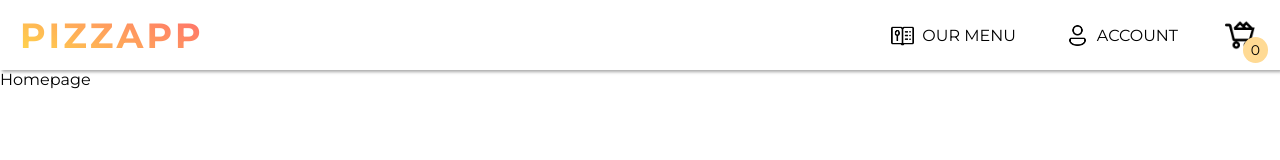
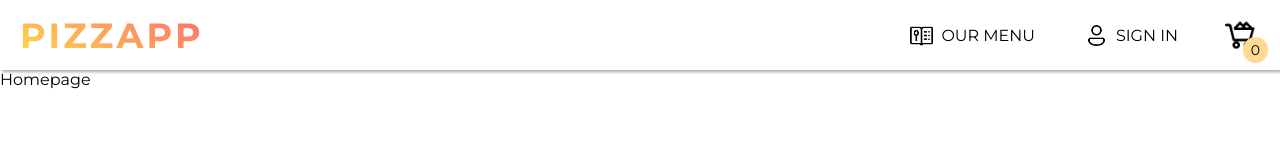
Before and after one commit to Ironessence/pizzapp, a React (Create React App) app: page / in a window 1280 px wide. Shown: the top 160 px of the page. Built offline with nearby package versions, Linux system fonts and the light colour scheme; no server answers.

Commit message:
finished pretty much everything, need to add data for pizzas and finish homepage

```diff
--- a/src/components/AccountComponent.jsx
+++ b/src/components/AccountComponent.jsx
@@ -29,6 +29,7 @@ const AccountComponent = () => {
 //SIGN IN WITH GOOGLE----------------------------
     const signInWithGoogle = async () => {
         await signInWithGooglePopup();
+        setOpenAccountTab(!openAccountTab);
     }
 //-------------------------------------------------
 //ACTUALLY SIGN IN-----------------------------------
@@ -110,7 +111,8 @@ const toggleRegisterTab = () => {
         onClick={toggleCloseAccountTab}>X</CloseSignInPopup>
         </>
         :
-        <SignUpFormComponent />
+         <SignUpFormComponent />
+
     }
 
 
@@ -219,12 +221,13 @@ const Container = styled(motion.div)`
     top: 15vh;
     z-index: 99;
     right: 50%;
-    transform: translateX(50%);
+    transform: translateX(27%);
     box-shadow: 2px 4px 8px darkgray;
     display: flex;
     flex-direction: column;
 
 
+
 `
 
 export default AccountComponent
--- a/src/components/CartDropdown.jsx
+++ b/src/components/CartDropdown.jsx
@@ -69,7 +69,7 @@ const CheckoutButton = styled.button`
 const Container = styled(motion.div)`
     width: 300px;
     height: calc(100vh - 70px);
-    top: 70px;
+    top: 72px;
     z-index: 99;
     background-color: white;
     display: flex;
--- a/src/components/CartIconComponent.jsx
+++ b/src/components/CartIconComponent.jsx
@@ -4,6 +4,7 @@ import { useContext } from 'react';
 import { CartContext } from '../contexts/CartContext';
 import { UserContext } from '../contexts/UserContext';
 import iconcart from '../assets/carticon.png';
+import { motion } from 'framer-motion';
 
 
 const CartIconComponent = () => {
@@ -21,7 +22,9 @@ const CartIconComponent = () => {
 
   return (
     <Container onClick={toggleIsCartOpen}>
-        <Image src={iconcart} />
+        <Image
+        whileHover={{rotate: 5, x: 10}}
+        src={iconcart} />
         <Badge cartCount={cartCount}>{cartCount}</Badge>
     </Container>
   )
@@ -37,13 +40,13 @@ const Badge = styled.span`
     border-radius: 50%;
 `
 
-const Image = styled.img`
+const Image = styled(motion.img)`
     height: 40px;
     object-fit: contain;
     cursor: pointer;
 `
 
-const Container = styled.div`
+const Container = styled(motion.div)`
     height: 70px;
     width: auto;
     position: relative;
--- /dev/null
+++ b/src/components/ProfileComponent.jsx
@@ -0,0 +1,81 @@
+import React from 'react';
+import styled from 'styled-components';
+import {useContext, useState} from 'react';
+import { UserContext } from '../contexts/UserContext';
+import { signOutUser } from '../utils/firebase';
+import { auth } from '../utils/firebase';
+import { motion } from 'framer-motion';
+
+const ProfileComponent = () => {
+
+    const {openProfileTab, setOpenProfileTab, currentUser} = useContext(UserContext);
+
+    const signOutHandler = () => {
+        signOutUser();
+        setOpenProfileTab(!openProfileTab);
+
+    }
+
+
+  return (
+    <Container
+    initial={{y: -40, opacity: 0}}
+    animate={{y: 0, opacity: 1}}
+    transition={{duration: 0.8, type: 'spring'}}
+    >
+        <TextWrapper>
+        <HelloText>Hello,</HelloText>
+        <EmailText>{auth.currentUser.email}</EmailText>
+        </TextWrapper>
+
+        <SignOutButton onClick={signOutHandler}>SIGN OUT</SignOutButton>
+    </Container>
+  )
+}
+
+const TextWrapper = styled.div`
+    display: flex;
+    flex-direction: column;
+    align-items: center;
+`
+
+const HelloText = styled.span`
+
+`
+
+const SignOutButton = styled.button`
+    background-color: transparent;
+    font-size: 18px;
+    padding: 5px 8px;
+    border-radius: 12px;
+    border: 1px solid orange;
+    transition: 0.5s ease;
+    font-weight: 300;
+    cursor: pointer;
+    &:hover {
+        background-color: orange;
+    }
+`
+
+const EmailText = styled.h3`
+    font-size: 16px;
+    white-space: pre-wrap;
+`
+
+const Container = styled(motion.div)`
+    width: 250px;
+    height: 120px;
+    background-color: white;
+    box-shadow: 2px 2px 10px 0px lightgray;
+    border-radius: 0px 0px 12px 12px;
+    position: absolute;
+    display: flex;
+    flex-direction: column;
+    justify-content: space-around;
+    align-items: center;
+    top: 72px;
+    right: 1rem;
+    box-sizing: border-box;
+`
+
+export default ProfileComponent
--- a/src/contexts/UserContext.js
+++ b/src/contexts/UserContext.js
@@ -9,6 +9,8 @@ export const UserContext = createContext({
     setOpenAccountTab: () => {},
     openRegisterPopup: false,
     setOpenRegisterPopup: () => {},
+    openProfileTab: false,
+    setOpenProfileTab: () => {},
 
 });
 //------------------------------------------------
@@ -18,6 +20,7 @@ export const UserProvider = ({children}) => {
     const [currentUser, setCurrentUser] = useState(null);
     const [openAccountTab, setOpenAccountTab] = useState(false);
     const [openRegisterPopup, setOpenRegisterPopup] = useState(false);
+    const [openProfileTab, setOpenProfileTab] = useState(false);
 
 
     const value = {
@@ -27,6 +30,8 @@ export const UserProvider = ({children}) => {
         setOpenAccountTab,
         openRegisterPopup,
         setOpenRegisterPopup,
+        openProfileTab,
+        setOpenProfileTab,
 
     }
 
--- a/src/index.css
+++ b/src/index.css
@@ -5,6 +5,6 @@
 }
 
 body {
-
+  overflow-x: hidden;
 
 }
--- a/src/routes/Navbar.jsx
+++ b/src/routes/Navbar.jsx
@@ -1,38 +1,34 @@
 import React from 'react';
-import { useState } from 'react';
 import styled from 'styled-components';
-import LogoImg from '../assets/logo.png';
 import { Link, Outlet } from 'react-router-dom';
 import CartIconComponent from '../components/CartIconComponent';
 import CartDropdown from '../components/CartDropdown';
 import { useContext } from 'react';
 import { CartContext } from '../contexts/CartContext';
 import { UserContext } from '../contexts/UserContext';
-import { signOutUser } from '../utils/firebase';
 import AccountComponent from '../components/AccountComponent';
-import iconcart from '../assets/carticon.png';
 import iconaccount from '../assets/accounticon.png';
 import iconmenu from '../assets/ourmenuicon.png';
-import { auth } from '../utils/firebase';
+import ProfileComponent from '../components/ProfileComponent';
+
+
 
 
 
 const Navbar = () => {
 
 
-
+//GET CONTEXT------------------------------------------------------
     const {isCartOpen, setIsCartOpen} = useContext(CartContext);
     const {
         currentUser,
         openAccountTab,
         setOpenAccountTab,
+        openProfileTab,
+        setOpenProfileTab,
 
     } = useContext(UserContext);
-//GET CURRENT USER'S EMAIL-----------------------------
-    if(currentUser) {
-        console.log(auth.currentUser.email);
-    }
-//-----------------------------------------------------
+//------------------------------------------------------------------
     const accountTabOpenHandler = () => {
         setOpenAccountTab(!openAccountTab);
         if(isCartOpen) {
@@ -40,6 +36,12 @@ const Navbar = () => {
         }
 
     }
+
+//OPEN PROFILE TAB----------------------------------------
+const profileTabOpenHandler = () => {
+    setOpenProfileTab(!openProfileTab);
+}
+//-------------------------------------------------------
 
 
 
@@ -63,15 +65,21 @@ const Navbar = () => {
         <AccountLinkContainer onClick={accountTabOpenHandler}>
         <LinkIcon src={iconaccount} />
         <Account>
+        SIGN IN
+        </Account>
+        </AccountLinkContainer>
+        :
+        <AccountLinkContainer onClick={profileTabOpenHandler}>
+        <LinkIcon src={iconaccount} />
+        <Account>
         ACCOUNT
         </Account>
         </AccountLinkContainer>
-        :
-        <SignOutText onClick={signOutUser}>SIGN OUT</SignOutText>
         }
 
 
         {openAccountTab &&  <AccountComponent /> }
+        {openProfileTab && <ProfileComponent />}
 
         <CartIconComponent />
         </LinksContainer>
@@ -112,16 +120,6 @@ const LinkIcon = styled.img`
 
 `
 
-const SignOutText = styled.span`
-    cursor: pointer;
-    padding: 10px 7px;
-    border-radius: 12px;
-    transition: 0.5s ease;
-    &:hover {
-            background-color: #fff3de;
-        }
-`
-
 const Account = styled.span`
     cursor: pointer;
     border-radius: 12px;
@@ -138,7 +136,6 @@ const LogoContainer = styled.div`
     align-items: center;
     a {
         text-decoration: none;
-
     }
 
 `
@@ -146,6 +143,7 @@ const LogoContainer = styled.div`
 const LinksContainer = styled.div`
     flex: 2;
     align-self: center;
+    position: relative;
     display: flex;
     justify-content: flex-end;
     align-items: center;
```
